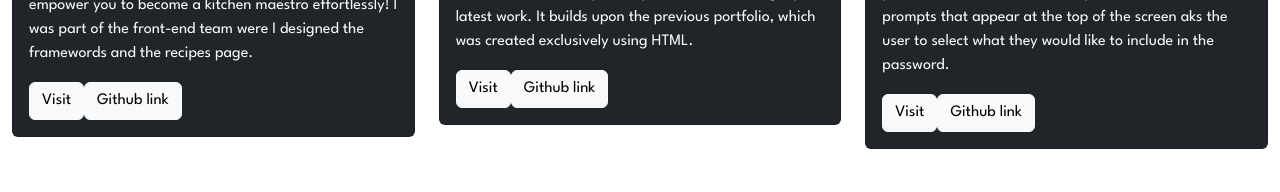
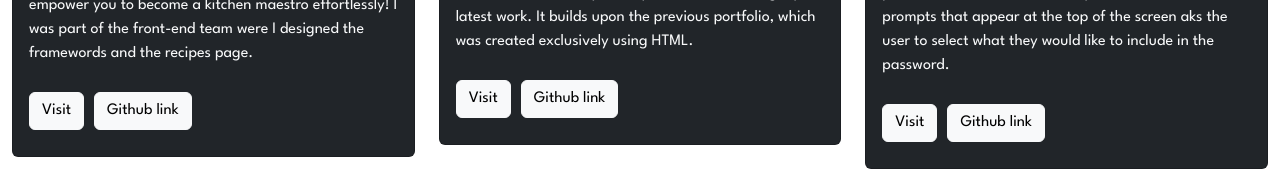
Before and after one commit to NadineTsianta/react_Portfolio, a React (Vite) app: page /project in a window 1280 px wide. Shown: the part 528-720 px from the top of the page. Built offline with nearby package versions, Linux system fonts and the light colour scheme.

Commit message:
space between buttons

```diff
--- a/src/components/pages/ProjectsPage.jsx
+++ b/src/components/pages/ProjectsPage.jsx
@@ -26,7 +26,7 @@ const ProjectEl = () => {
                 <a href={project.link} className="btn btn-light">
                   Visit
                 </a>
-                <a href={project.githublink} className="btn btn-light">
+                <a href={project.githublink} className="btn btn-light" style={{margin:"10px"}}>
                   Github link
                 </a>
 
```
